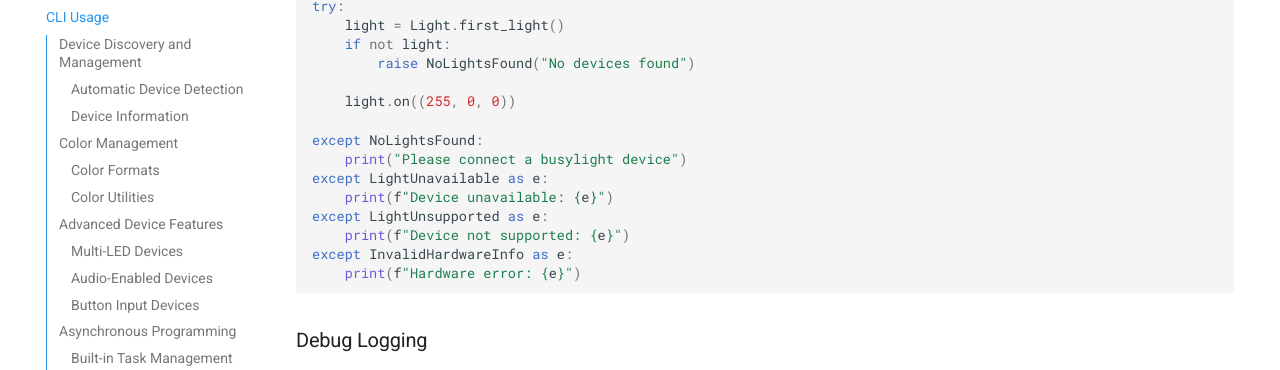
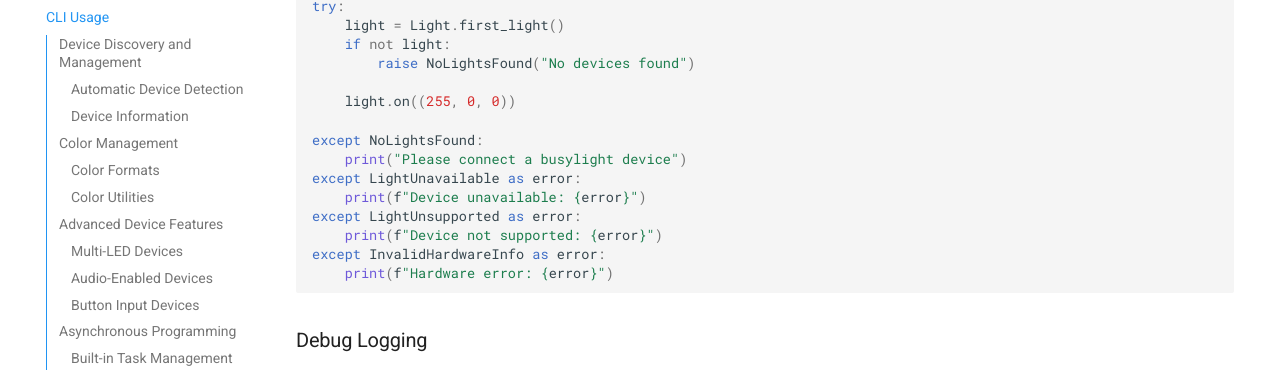
Before and after one commit to JnyJny/busylight_core, an MkDocs documentation site: the page built from docs/user-guide/cli.md, in a window 1280 px wide and 900 px high, scrolled down 5545 px. Shown: the part 91-461 px from the top of the window. Built offline with MkDocs 1.6.1 and Material for MkDocs 9.7.7, drawn with Linux system fonts in a browser that asks for light colours; comment, search, counter and statistics services are not loaded; the version menu is left out.

Commit message:
docs: Standardize exception variable names from 'e' to 'error'
Updated documentation examples to use consistent exception variable naming.
Changed all instances of 'except SomeException as e:' to use 'error' instead
for better readability and consistency with the existing codebase.

Files updated:
- docs/user-guide/cli.md: 4 exception handlers updated
- docs/user-guide/examples.md: 2 exception handlers updated

🤖 Generated with [Claude Code](https://claude.ai/code)

Co-Authored-By: Claude <noreply@anthropic.com>

````diff
--- a/docs/user-guide/cli.md
+++ b/docs/user-guide/cli.md
@@ -281,12 +281,12 @@ try:
 
 except NoLightsFound:
     print("Please connect a busylight device")
-except LightUnavailable as e:
-    print(f"Device unavailable: {e}")
-except LightUnsupported as e:
-    print(f"Device not supported: {e}")
-except InvalidHardwareInfo as e:
-    print(f"Hardware error: {e}")
+except LightUnavailable as error:
+    print(f"Device unavailable: {error}")
+except LightUnsupported as error:
+    print(f"Device not supported: {error}")
+except InvalidHardwareInfo as error:
+    print(f"Hardware error: {error}")
 ```
 
 ### Debug Logging
@@ -404,8 +404,8 @@ def set_all_lights(color, flash=False):
                 light.flash(color, count=2)
             else:
                 light.on(color)
-        except Exception as e:
-            print(f"Failed to control {light.name}: {e}")
+        except Exception as error:
+            print(f"Failed to control {light.name}: {error}")
 
 # Set all lights to green
 set_all_lights((0, 255, 0))
````
Also changed, not shown: docs/user-guide/examples.md (+4 -4 lines).
